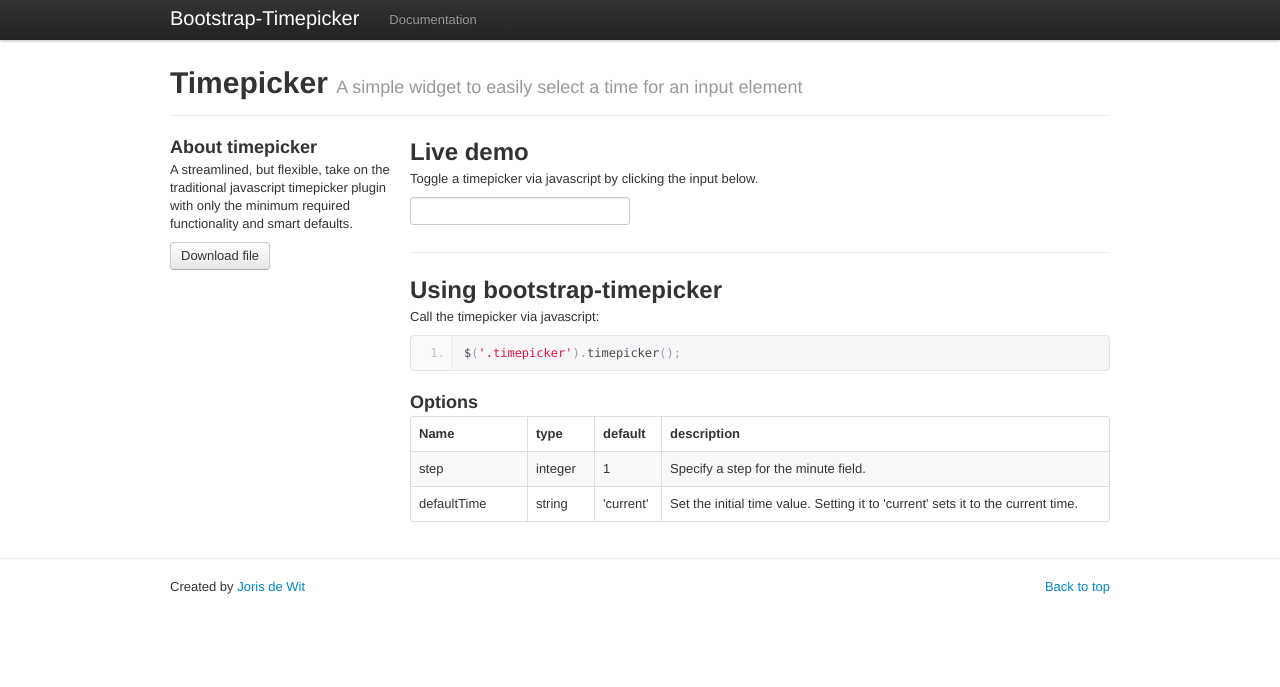
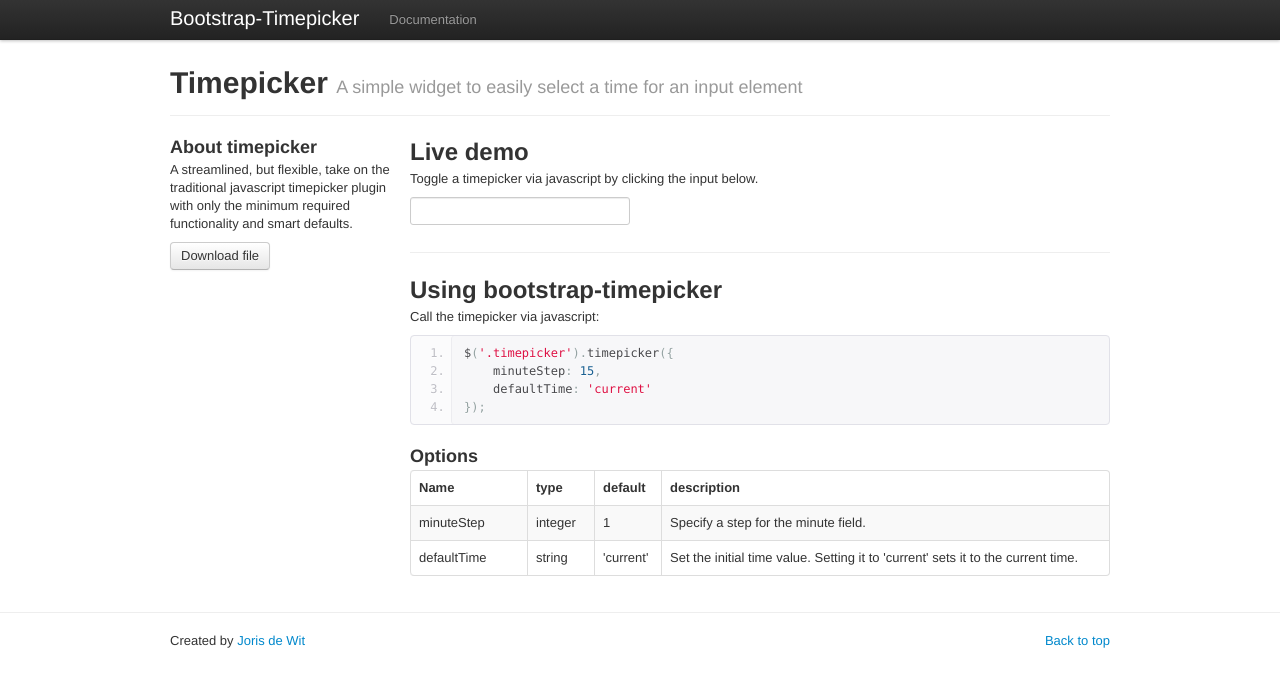
Before and after one commit to jdewit/bootstrap-timepicker, a Jekyll site: the page built from index.html, in a window 1280 px wide. Shown: the top 687 px of the page. Built offline with Jekyll 4.4.1, drawn with Linux system fonts in a browser that asks for light colours; nearby versions of some CDN libraries.

Commit message:
update docs for option change, step is now minuteStep

```diff
--- a/_layouts/default.html
+++ b/_layouts/default.html
@@ -50,7 +50,7 @@
         $(document).ready(function () {
             $('.timepicker').timepicker({
                 defaultTime: 'current',
-                step: 15
+                minuteStep: 15
             });
         });
     </script>
--- a/index.html
+++ b/index.html
@@ -28,7 +28,10 @@ title: Timepicker for Twitter Bootstrap
             <h2>Using bootstrap-timepicker</h2>
             <p>Call the timepicker via javascript:</p>
 <pre class="prettyprint linenums">
-$('.timepicker').timepicker();
+$('.timepicker').timepicker({
+    minuteStep: 15,
+    defaultTime: 'current'
+});
 </pre>
 
             <h3>Options</h3>
@@ -43,7 +46,7 @@ $('.timepicker').timepicker();
                 </thead>
                 <tbody>
                     <tr>
-                        <td>step</td>
+                        <td>minuteStep</td>
                         <td>integer</td>
                         <td>1</td>
                         <td>Specify a step for the minute field.</td>
```
